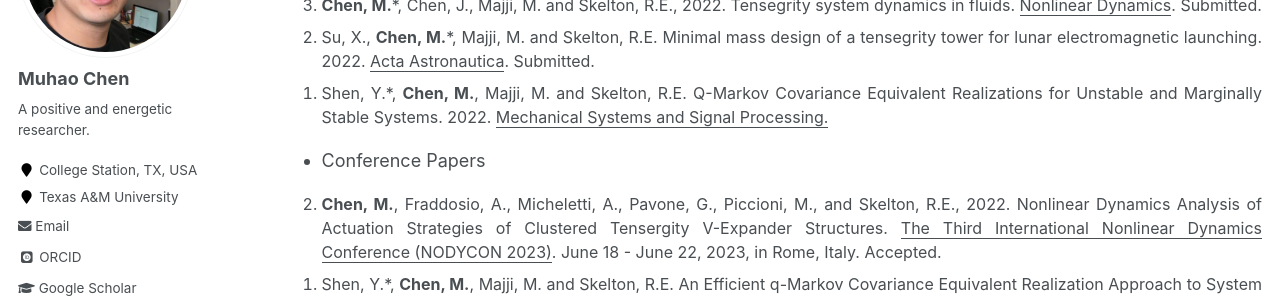
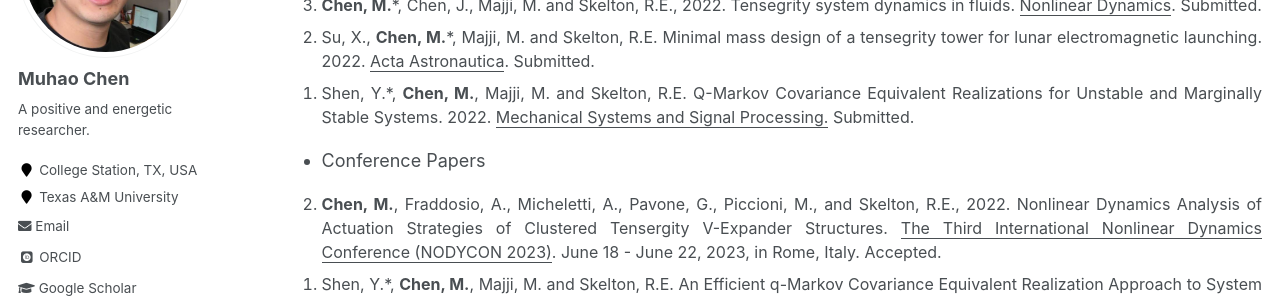
Before and after one commit to Muhao-Chen/muhao-chen.github.io, a Jekyll site: the page built from _pages/publication.md, in a window 1280 px wide and 900 px high, scrolled down 1935 px. Shown: the part 153-452 px from the top of the window. Built offline with Jekyll 4.4.1, drawn with Linux system fonts in a browser that asks for light colours; some web fonts are replaced.

Commit message:
Update publication.md

```diff
--- a/_pages/publication.md
+++ b/_pages/publication.md
@@ -61,7 +61,7 @@ toc: true
 <li> Ma, S., Chen, Y., <strong>Chen, M.</strong>* and Skelton, R.E., 2022. Equilibrium and Stiffness Study of Clustered Tensegrity Structures with the Consideration of Pulley Sizes. <u>Engineering Structures</u>. Submitted. </li>
 <li> <strong>Chen, M.</strong>*, Chen, J., Majji, M. and Skelton, R.E., 2022. Tensegrity system dynamics in fluids. <u>Nonlinear Dynamics</u>. Submitted. </li>
 <li> Su, X., <strong>Chen, M.</strong>*, Majji, M. and Skelton, R.E. Minimal mass design of a tensegrity tower for lunar electromagnetic launching. 2022. <u>Acta Astronautica</u>. Submitted. </li>
-<li> Shen, Y.*, <strong>Chen, M.</strong>, Majji, M. and Skelton, R.E. Q-Markov Covariance Equivalent Realizations for Unstable and Marginally Stable Systems. 2022. <u>Mechanical Systems and Signal Processing. </u>  </li>
+<li> Shen, Y.*, <strong>Chen, M.</strong>, Majji, M. and Skelton, R.E. Q-Markov Covariance Equivalent Realizations for Unstable and Marginally Stable Systems. 2022. <u>Mechanical Systems and Signal Processing.</u> Submitted. </li>
 <!-- <li> Shen, Y., <strong>Chen, M.</strong>*, and Skelton, R.E. Data-Based and Model-Based Control of Tensegrity Morphing Airfoils. 2022. <u>Enginnering Structures.</u> </li> -->
 </ol>
 </font>
```
